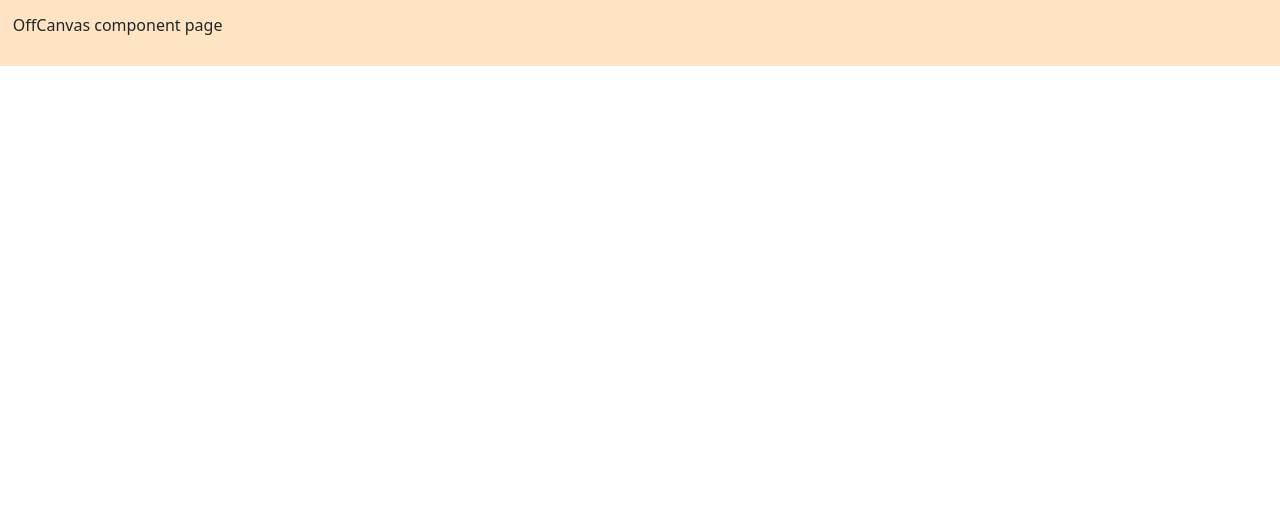
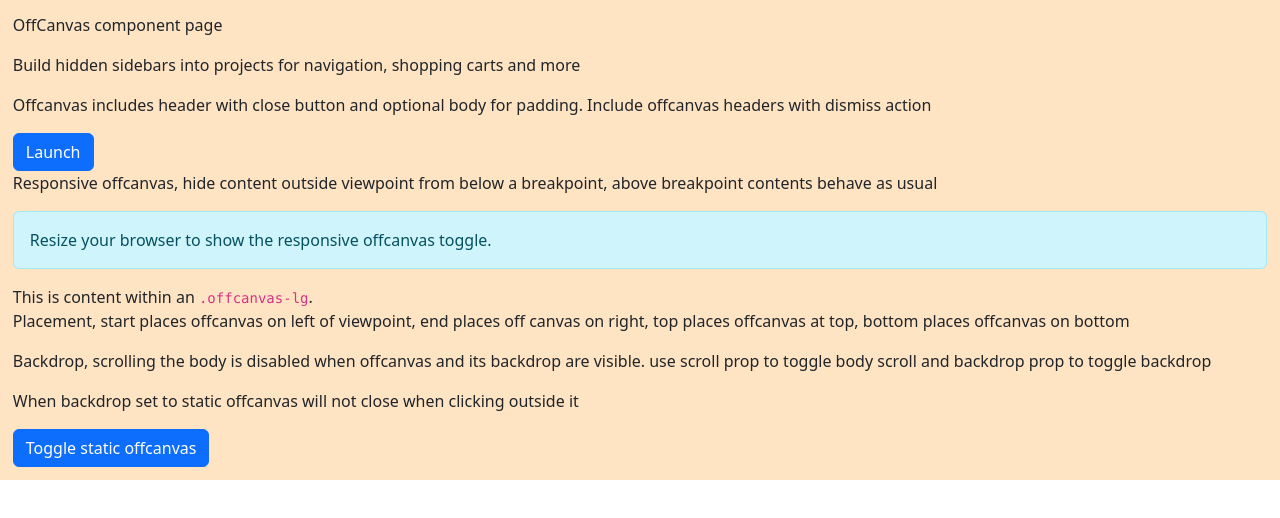
Before and after one commit to Beckster6211/Bootstrap-practice, a React (Create React App) app: page / in a window 1280 px wide. Shown: the top 518 px of the page. Built offline with nearby package versions, Linux system fonts and the light colour scheme.

Commit message:
done offcanvas, starting overlays

```diff
--- a/src/Components/ListGroups.js
+++ b/src/Components/ListGroups.js
@@ -140,6 +140,7 @@ function ComListGroups(){
         </Col>
       </Row>
     </Tab.Container>
+    <p></p>
         </div>
     )
 }
--- a/src/Components/OffCanvas.js
+++ b/src/Components/OffCanvas.js
@@ -1,9 +1,130 @@
-import React from "react"
+import React, {useState} from "react"
+
+import Button from 'react-bootstrap/Button';
+import Offcanvas from 'react-bootstrap/Offcanvas';
+import Alert from 'react-bootstrap/Alert';
 
 function ComOffCanvas(){
+
+    const [show, setShow] = useState(false);
+
+  const handleClose = () => setShow(false);
+  const handleShow = () => setShow(true);
+
+//   function OffCanvasExample({ name, ...props }) {
+//     const [show, setShow] = useState(false);
+
+// const options = [
+//     {
+//       name: 'Enable backdrop (default)',
+//       scroll: false,
+//       backdrop: true,
+//     },
+//     {
+//       name: 'Disable backdrop',
+//       scroll: false,
+//       backdrop: false,
+//     },
+//     {
+//       name: 'Enable body scrolling',
+//       scroll: true,
+//       backdrop: false,
+//     },
+//     {
+//       name: 'Enable both scrolling & backdrop',
+//       scroll: true,
+//       backdrop: true,
+//     },
+//   ];
+
+// function OffCanvasExample({ name, ...props }) {
+//     const [show, setShow] = useState(false);
+
+//     const handleClose = () => setShow(false);
+//     const toggleShow = () => setShow((s) => !s);
+
     return(
         <div>
             <p>OffCanvas component page</p>
+            <p>Build hidden sidebars into projects for navigation, shopping carts and more</p>
+            <p>Offcanvas includes header with close button and optional body for padding. Include offcanvas headers with dismiss action</p>
+            <Button variant="primary" onClick={handleShow}>
+        Launch
+      </Button>
+
+      <Offcanvas show={show} onHide={handleClose}>
+        <Offcanvas.Header closeButton>
+          <Offcanvas.Title>Offcanvas</Offcanvas.Title>
+        </Offcanvas.Header>
+        <Offcanvas.Body>
+          Some text as placeholder. In real life you can have the elements you
+          have chosen. Like, text, images, lists, etc.
+        </Offcanvas.Body>
+      </Offcanvas>
+      <p>Responsive offcanvas, hide content outside viewpoint from below a breakpoint, above breakpoint contents behave as usual</p>
+      <Button variant="primary" className="d-lg-none" onClick={handleShow}>
+        Launch
+      </Button>
+
+      <Alert variant="info" className="d-none d-lg-block">
+        Resize your browser to show the responsive offcanvas toggle.
+      </Alert>
+
+      <Offcanvas show={show} onHide={handleClose} responsive="lg">
+        <Offcanvas.Header closeButton>
+          <Offcanvas.Title>Responsive offcanvas</Offcanvas.Title>
+        </Offcanvas.Header>
+        <Offcanvas.Body>
+          <p className="mb-0">
+            This is content within an <code>.offcanvas-lg</code>.
+          </p>
+        </Offcanvas.Body>
+      </Offcanvas>
+      <p>Placement, start places offcanvas on left of viewpoint, end places off canvas on right, top places offcanvas at top, bottom places offcanvas on bottom</p>
+      {/* <Button variant="primary" onClick={handleShow} className="me-2">
+        {name}
+      </Button>
+      <Offcanvas show={show} onHide={handleClose} {...props}>
+        <Offcanvas.Header closeButton>
+          <Offcanvas.Title>Offcanvas</Offcanvas.Title>
+        </Offcanvas.Header>
+        <Offcanvas.Body>
+          Some text as placeholder. In real life you can have the elements you
+          have chosen. Like, text, images, lists, etc.
+        </Offcanvas.Body>
+      </Offcanvas>
+      {['start', 'end', 'top', 'bottom'].map((placement, idx) => (
+        <OffCanvasExample key={idx} placement={placement} name={placement} />
+      ))} */}
+      <p>Backdrop, scrolling the body is disabled when offcanvas and its backdrop are visible. use scroll prop to toggle body scroll and backdrop prop to toggle backdrop</p>
+      {/* <Button variant="primary" onClick={toggleShow} className="me-2">
+        {name}
+      </Button>
+      <Offcanvas show={show} onHide={handleClose} {...props}>
+        <Offcanvas.Header closeButton>
+          <Offcanvas.Title>Offcanvas</Offcanvas.Title>
+        </Offcanvas.Header>
+        <Offcanvas.Body>
+          Some text as placeholder. In real life you can have the elements you
+          have chosen. Like, text, images, lists, etc.
+        </Offcanvas.Body>
+      </Offcanvas>
+      {options.map((props, idx) => (
+        <OffCanvasExample key={idx} {...props} />
+      ))} */}
+      <p>When backdrop set to static offcanvas will not close when clicking outside it</p>
+      <Button variant="primary" onClick={handleShow}>
+        Toggle static offcanvas
+      </Button>
+
+      <Offcanvas show={show} onHide={handleClose} backdrop="static">
+        <Offcanvas.Header closeButton>
+          <Offcanvas.Title>Offcanvas</Offcanvas.Title>
+        </Offcanvas.Header>
+        <Offcanvas.Body>
+          I will not close if you click outside of me.
+        </Offcanvas.Body>
+      </Offcanvas>
         </div>
     )
 }
```
Also changed, not shown: src/Components/Overlays.js (added).
